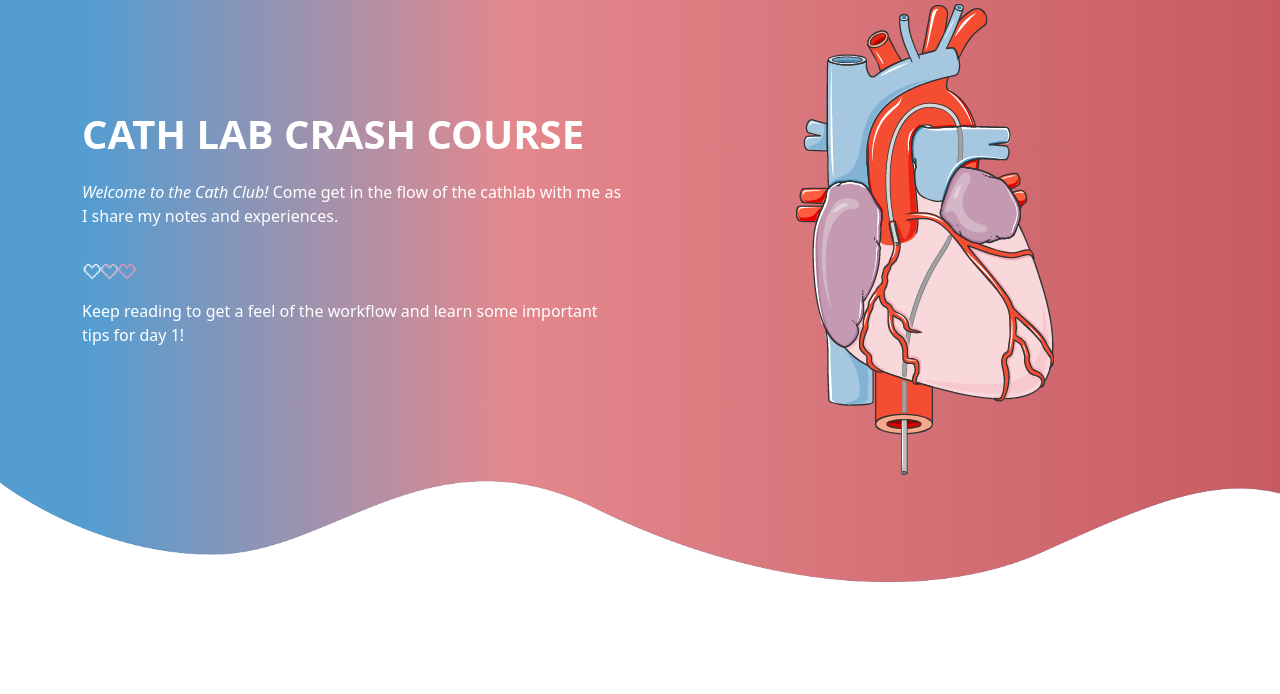
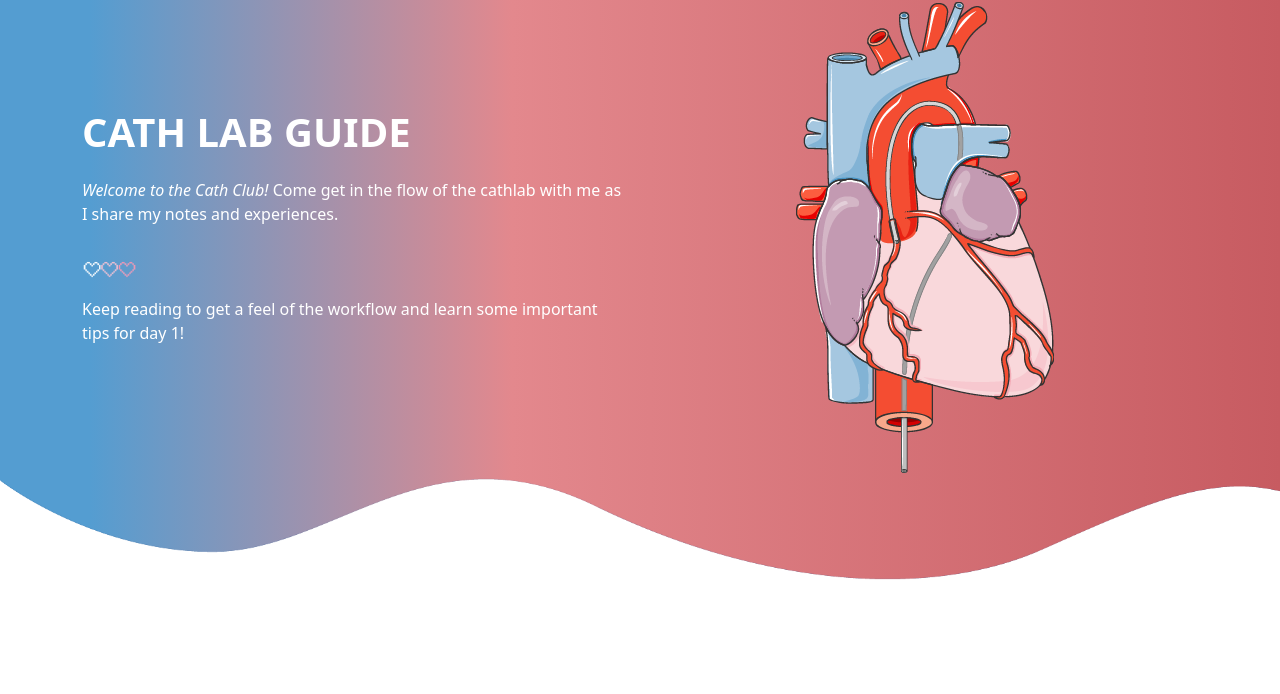
Before and after one commit to rchin8877/cathclub, a plain HTML site: page index.html in a window 1280 px wide. Shown: the part 106-800 px from the top of the page. Drawn offline with nearby package versions, Linux system fonts and the light colour scheme; a web font is replaced by a local one.

Commit message:
Updated logo

```diff
--- a/index.html
+++ b/index.html
@@ -93,7 +93,7 @@
             <div class="container">
                 <div class="row">
                     <div class="col-md-6">
-                        <p class="promo-title">CATH LAB CRASH COURSE</p>
+                        <p class="promo-title">CATH LAB GUIDE</p>
                         <p><em>Welcome to the Cath Club!</em> Come get in the flow of the cathlab with me as I share my notes and experiences.</p>
                         <img src="Images/heartspin2.gif" class="heartspin-img">
                         <!--<a href="https://www.youtube.com/watch?v=t9d74Zsvabs" target="_blank"><img src="Images/button-removebg-preview.png" class="play-btn">Start here</a> -->
```
Also changed, not shown: Images/RachLab_logo-removebg-preview.png (deleted), Images/cathclub.png, Images/cathclubog.png (added).
